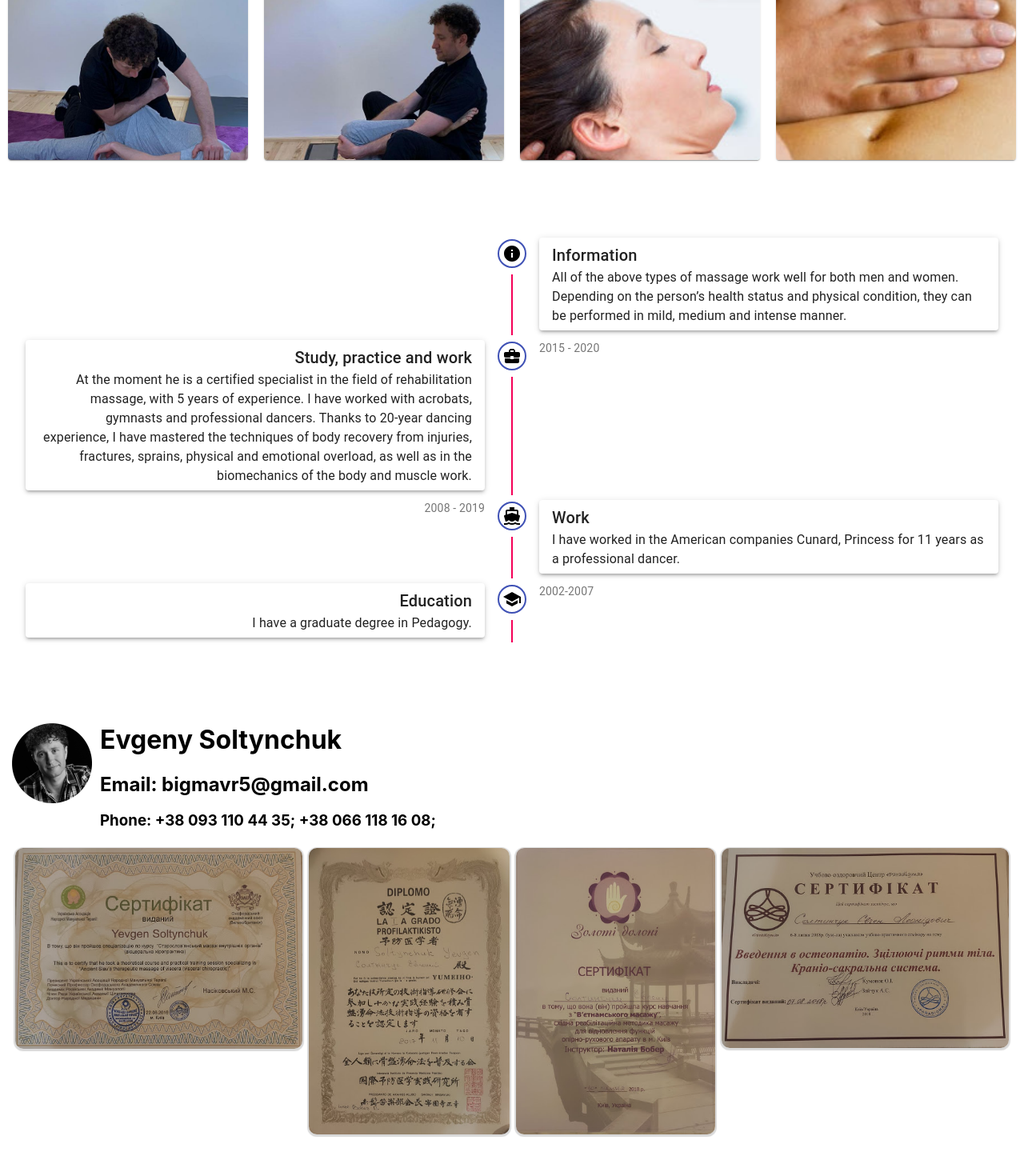
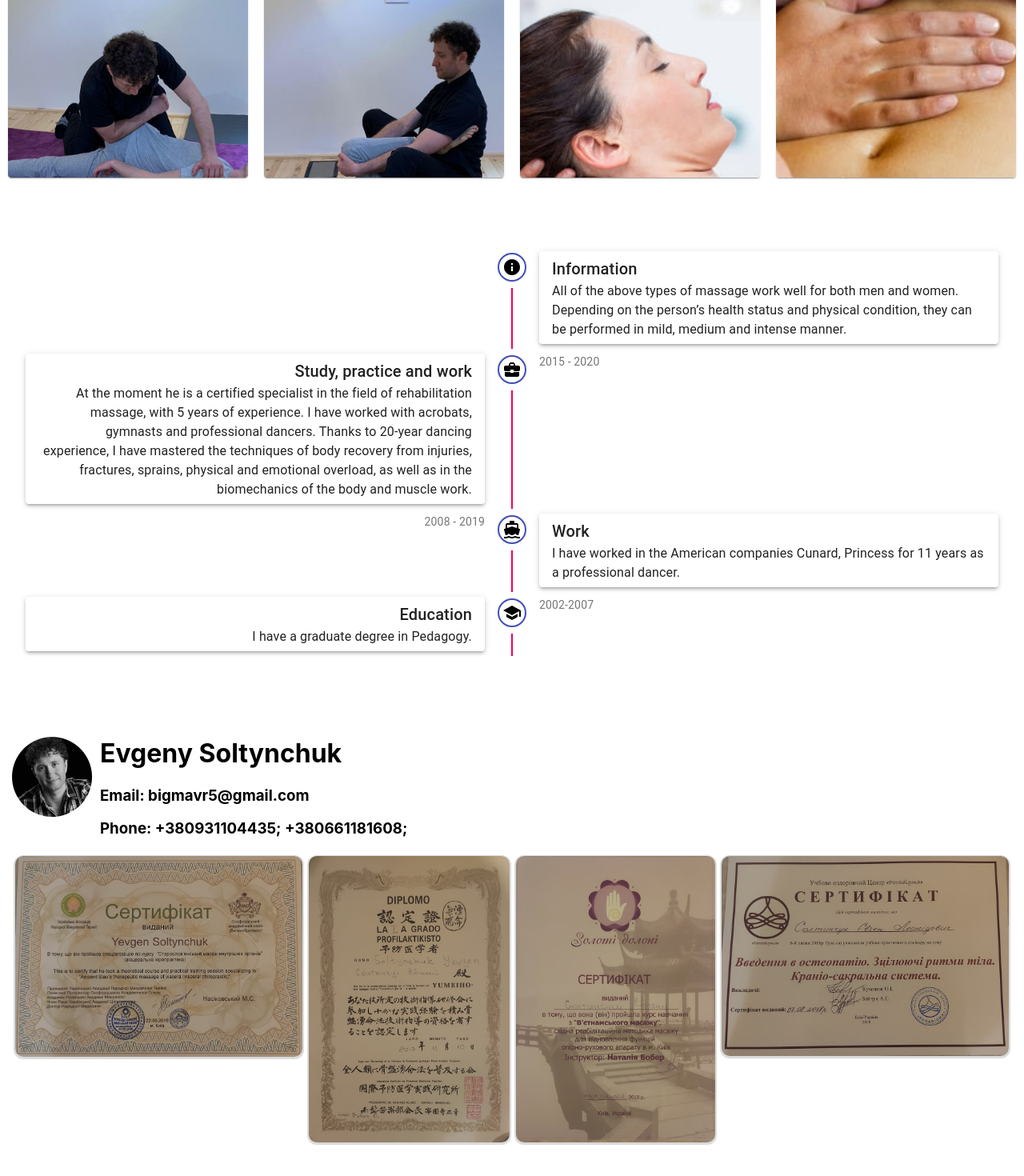
Before and after one commit to Ivansultan/rr, a React (Create React App) app: page /massages in a window 1280 px wide. Shown: the part 274-1744 px from the top of the page at 80% size. Before the commit the page ends 1715 px from the top, so only its background shows below. Built offline with nearby package versions, Linux system fonts and the light colour scheme; the HTML template or start-up script is replaced by a standard one.

Commit message:
Cursor pointer

```diff
--- a/src/App.tsx
+++ b/src/App.tsx
@@ -1,16 +1,17 @@
 import React from "react";
 import { About } from "./components/About/About";
 import { BrowserRouter as Router, Route, Redirect } from "react-router-dom";
-import avatar from "./images/contacts.png";
+
 import { Massages } from "./components/Massages/Massages";
 import Switch from "@material-ui/core/Switch";
 import Grid from "@material-ui/core/Grid";
 import Typography from "@material-ui/core/Typography";
 import FormGroup from "@material-ui/core/FormGroup";
-import { Masonry, Tile } from "./components/MasonryLayout/MasonryLayout";
 import { FormattedMessage, IntlProvider } from "react-intl";
 import Russian from "./translations/ru.json";
 import English from "./translations/en.json";
+import Contacts from "./components/Contacts";
+
 
 const messages = {
   en: English,
@@ -19,7 +20,7 @@ const messages = {
 
 const locale = "en";
 
-let brakePoints = [350, 500, 750];
+
 
 export default function App() {
   const handleChange = (event: any) => {
@@ -42,7 +43,6 @@ export default function App() {
               flexDirection: "row",
               justifyContent: "space-around",
               alignItems: "center",
-              marginRight: 25
             }}
           >
             <div
@@ -62,12 +62,13 @@ export default function App() {
             </div>
             <div
               style={{
-              //  backgroundColor: "green",
+               // backgroundColor: "green",
                 flex: 1,
                 flexDirection: "column",
                 justifyContent: "center",
                 alignItems: "center",
                 display: "flex",
+                marginRight: 25,
               }}
             >
 
@@ -97,10 +98,11 @@ export default function App() {
                     </Grid>
                   </Typography>
                 </FormGroup>
+
               </div>
             </div>
           </div>
-          <hr />
+          <hr style={{marginBottom: 30, border: "1px dotted #f0f5f5"}}/>
 
           <Redirect to="/massages" />
 
@@ -108,9 +110,9 @@ export default function App() {
             <MassagesRoute />
           </Route>
 
-          <Route path="/contacts">
+          {/* <Route path="/contacts">
             <Contacts />
-          </Route>
+          </Route> */}
         </div>
       </Router>
     </IntlProvider>
@@ -128,61 +130,3 @@ function MassagesRoute() {
     </Router>
   );
 }
-
-function Contacts() {
-  const diplomas = [
-    require("./components/Massages/media/diploma(1).jpg"),
-    require("./components/Massages/media/diploma(2).jpg"),
-    require("./components/Massages/media/diploma(3).jpg"),
-    require("./components/Massages/media/diploma(4).jpg"),
-  ];
-  return (
-    <div
-      style={{
-        marginTop: 80,
-        padding: 15,
-      }}
-    >
-      <div
-        style={{
-          flexDirection: "row",
-          display: "flex",
-        }}
-      >
-        <div
-          style={{
-            height: 100,
-          }}
-        >
-          <img
-            style={{
-              maxWidth: 100,
-            }}
-            src={avatar}
-            alt="Avatar"
-          />
-        </div>
-
-        <div
-          style={{
-            marginLeft: 10,
-          }}
-        >
-          <h1 style={{ marginTop: 1 }}>
-            <FormattedMessage id="Evgeny Soltynchuk "/>
-            </h1>
-          <h2>Email: bigmavr5@gmail.com</h2>
-          <h3>
-            <FormattedMessage id="Phone: +38 093 110 44 35; +38 066 118 16 08;"/>
-            </h3>
-        </div>
-      </div>
-
-      <Masonry brakePoints={brakePoints}>
-        {diplomas.map((image, id) => {
-          return <Tile src={image} />;
-        })}
-      </Masonry>
-    </div>
-  );
-}
--- a/src/components/About/About.tsx
+++ b/src/components/About/About.tsx
@@ -13,22 +13,14 @@ import SchoolIcon from "@material-ui/icons/School";
 import InfoIcon from "@material-ui/icons/Info";
 import Paper from "@material-ui/core/Paper";
 
-import { makeStyles } from "@material-ui/core/styles";
 import { FormattedMessage } from "react-intl";
+import { useStyles } from "./styles";
 
-const useStyles = makeStyles((theme) => ({
-  paper: {
-    padding: "6px 16px",
-  },
-  secondaryTail: {
-    backgroundColor: theme.palette.secondary.main,
-  },
-}));
 
 export const About = () => {
   const classes = useStyles();
   return (
-    <Timeline style={{marginTop: 80}} align="alternate">
+    <Timeline className={classes.root} align="alternate">
       <TimelineItem>
         <TimelineOppositeContent>
           <Typography variant="body2" color="textSecondary"></Typography>
--- /dev/null
+++ b/src/components/About/styles.ts
@@ -0,0 +1,15 @@
+import { makeStyles } from "@material-ui/core";
+
+export const useStyles = makeStyles((theme) => ({
+
+    root: {
+        marginTop: 50
+      },
+
+    paper: {
+      padding: "6px 16px",
+    },
+    secondaryTail: {
+      backgroundColor: theme.palette.secondary.main,
+    },
+  }));
--- /dev/null
+++ b/src/components/Contacts.tsx
@@ -0,0 +1,146 @@
+import { Modal } from "@material-ui/core";
+import React, { useState } from "react";
+import { FormattedMessage } from "react-intl";
+import avatar from "../images/contacts.png"
+import { Masonry, Tile } from "./MasonryLayout/MasonryLayout";
+
+let brakePoints = [350, 500, 750];
+
+function Contacts() {
+
+
+ // const [state, setState] = useState(undefined)
+
+  // const dataStateAndActions = useState(undefined)
+  // console.log("dataStateAndActions", dataStateAndActions)
+  // dataStateAndActions[0]
+  // dataStateAndActions[1]
+
+
+  const [state, handleState] = useState({isModalVisible: false, activeImage: ""});
+
+ const handleDiploma = (image: string) => {
+  handleState({isModalVisible: true, activeImage: image})
+ }
+
+ const closeModal = () => {
+  handleState({isModalVisible: false, activeImage: ""})
+
+ }
+
+  console.log("state", state)
+
+
+  //console.log("setCount", setCount)
+  // return (
+
+    // <div>
+    //   <p>Вы кликнули {count} раз(а)</p>
+    //   <button onClick={() => setCount(count + 1)}>
+    //     Нажми на меня
+    //   </button>
+    // </div>
+
+  // );
+
+
+
+    const diplomas = [
+      require("./Massages/media/diploma(1).jpg"),
+      require("./Massages/media/diploma(2).jpg"),
+      require("./Massages/media/diploma(3).jpg"),
+      require("./Massages/media/diploma(4).jpg"),
+    ];
+
+    return (
+      <div
+        style={{
+         // backgroundColor: "gray",
+          marginTop: 80,
+          marginBottom: 30,
+          padding: 15,
+        }}
+      >
+        <div
+          style={{
+            flexDirection: "row",
+            display: "flex",
+          }}
+        >
+          <div
+            style={{
+              height: 100,
+            }}
+          >
+            <img
+              style={{
+                maxWidth: 100,
+              }}
+              src={avatar}
+              alt="Avatar"
+            />
+          </div>
+
+          <div
+            style={{
+              marginLeft: 10,
+              marginRight: 10
+            }}
+          >
+            <h1 style={{ marginTop: 1 }}>
+              <FormattedMessage id="Evgeny Soltynchuk "/>
+              </h1>
+            <h3>Email: bigmavr5@gmail.com</h3>
+            <h3>
+              <FormattedMessage id="Phone: +380931104435; +380661181608;"/>
+              </h3>
+          </div>
+        </div>
+
+
+        <div>
+
+           <Masonry cardStyle={{cursor: "pointer"}} brakePoints={brakePoints}>
+             {diplomas.map((image, id) => {
+              return(
+                <div
+                  onClick={() => handleDiploma(image)}
+                >
+                  <Tile src={image} />
+                </div>
+              )
+
+              })}
+           </Masonry>
+        </div>
+        <Modal
+        style={{
+          display: "flex",
+          alignItems: "center",
+          justifyContent: "center",
+          backgroundColor: "transparent",
+         // cursor: "pointer"
+        }}
+       // aria-labelledby="transition-modal-title"
+       // aria-describedby="transition-modal-description"
+       // className={classes.modal}
+        // open={open}
+        open={state.isModalVisible}
+         onClose={closeModal}
+        closeAfterTransition
+        // BackdropComponent={Backdrop}
+        BackdropProps={{
+          timeout: 500,
+        }}
+      >
+        <div onClick={closeModal}>
+        <Tile src={state.activeImage} />
+
+        </div>
+      </Modal>
+
+      </div>
+    );
+  }
+
+export default Contacts
--- a/src/components/MasonryLayout/MasonryLayout.tsx
+++ b/src/components/MasonryLayout/MasonryLayout.tsx
@@ -45,6 +45,7 @@ export const Tile = ({ src }: TileProps) => {
 type MasonryProps = {
   brakePoints: number[];
   children: any;
+  cardStyle?: {}
 };
 
 type MasonryState = {
@@ -108,7 +109,10 @@ export class Masonry extends React.Component<MasonryProps, MasonryState> {
               {col.map(
                 // @ts-ignore
                 (child, i) => {
-                  return <div key={i}> {child} </div>;
+                  return <div style={{
+                     borderRadius: 20,
+                    ...this.props.cardStyle
+                  }} key={i}> {child} </div>;
                 }
               )}
             </div>
--- a/src/components/Massages/Massages.tsx
+++ b/src/components/Massages/Massages.tsx
@@ -30,7 +30,7 @@ export type MassageList = { [M in MassageType]: Massage };
 
 type Props = {};
 
-const useStyles = makeStyles((theme) => ({
+export const useStyles = makeStyles((theme) => ({
   root: {
     minWidth: 275,
     margin: 5,
@@ -236,6 +236,7 @@ export const Massages = (props: Props) => {
 
   const [open, setOpen] = React.useState(false);
 
+
   const [activeMassage, setActiveMassage] = React.useState<Massage | undefined>(
     undefined
   );
@@ -246,7 +247,8 @@ export const Massages = (props: Props) => {
     setActiveMassage(massage);
   };
 
-  console.log("activeMassage?.images", activeMassage?.images);
+
+ // console.log("activeMassage?.images", activeMassage?.images);
 
   return (
     <div
@@ -265,8 +267,10 @@ export const Massages = (props: Props) => {
               display: "flex",
               justifyContent: "space-around",
               width: 300,
+              marginBottom: 30
             }}
             className={classes.root}
+
           >
             <CardActionArea onClick={() => handleCardInfo(massage)}>
               <Typography
@@ -315,10 +319,15 @@ export const Massages = (props: Props) => {
               {activeMassage?.title}
             </h2>
 
-            <div style={{ paddingLeft: 10, paddingRight: 10 }}>
+            <div style={{ paddingLeft: 10, paddingRight: 10, paddingBottom: 20 }}>
               {activeMassage?.description}
             </div>
+
+            <div style={{paddingBottom: 20}}>
             <MasonryLayout images={activeMassage?.images! ?? []} />
+            </div>
+
+
 
             <div>
               {activeMassage?.extraInfo.map((info) => {
```
Also changed, not shown: src/App.css (line endings or trailing spaces).
